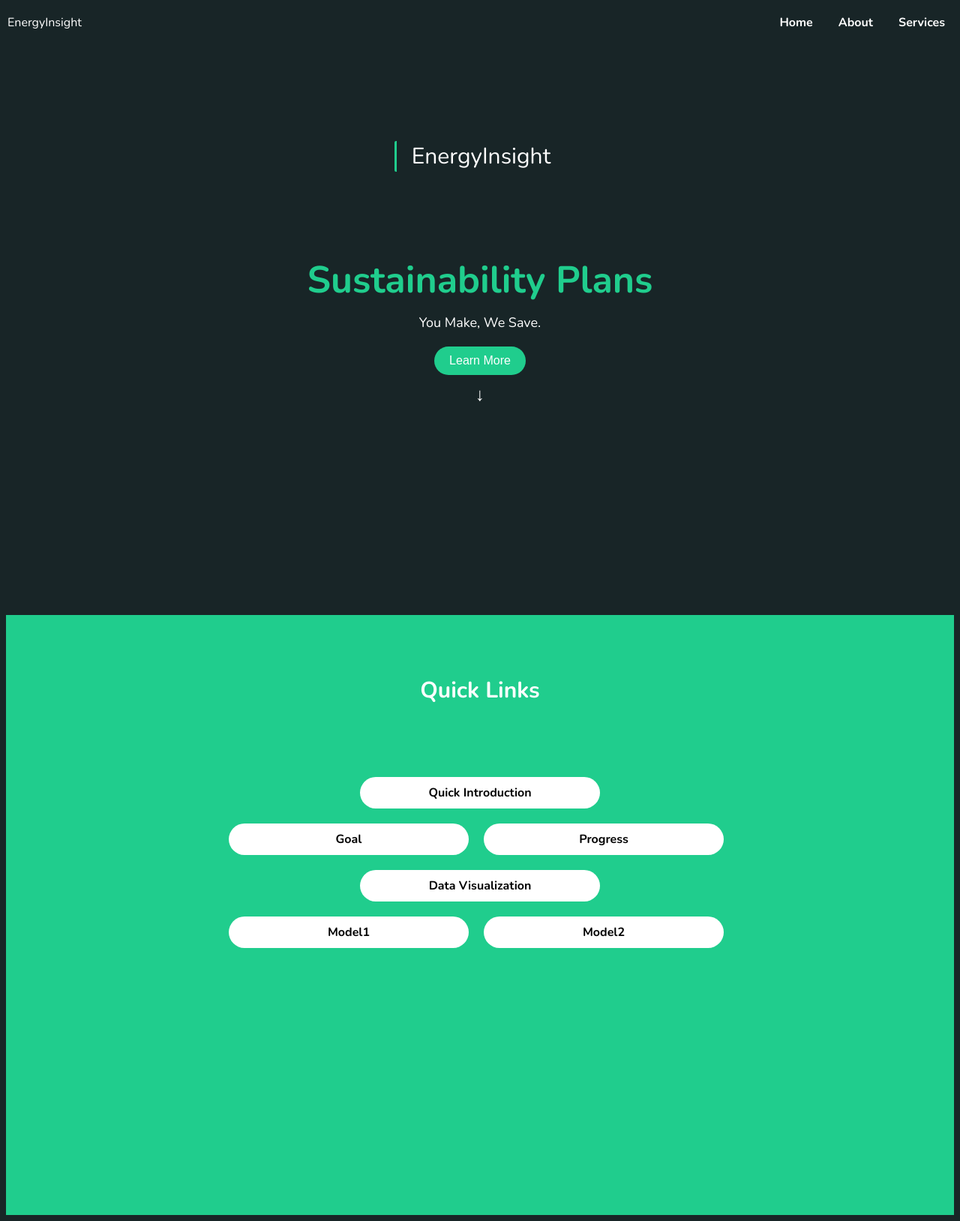
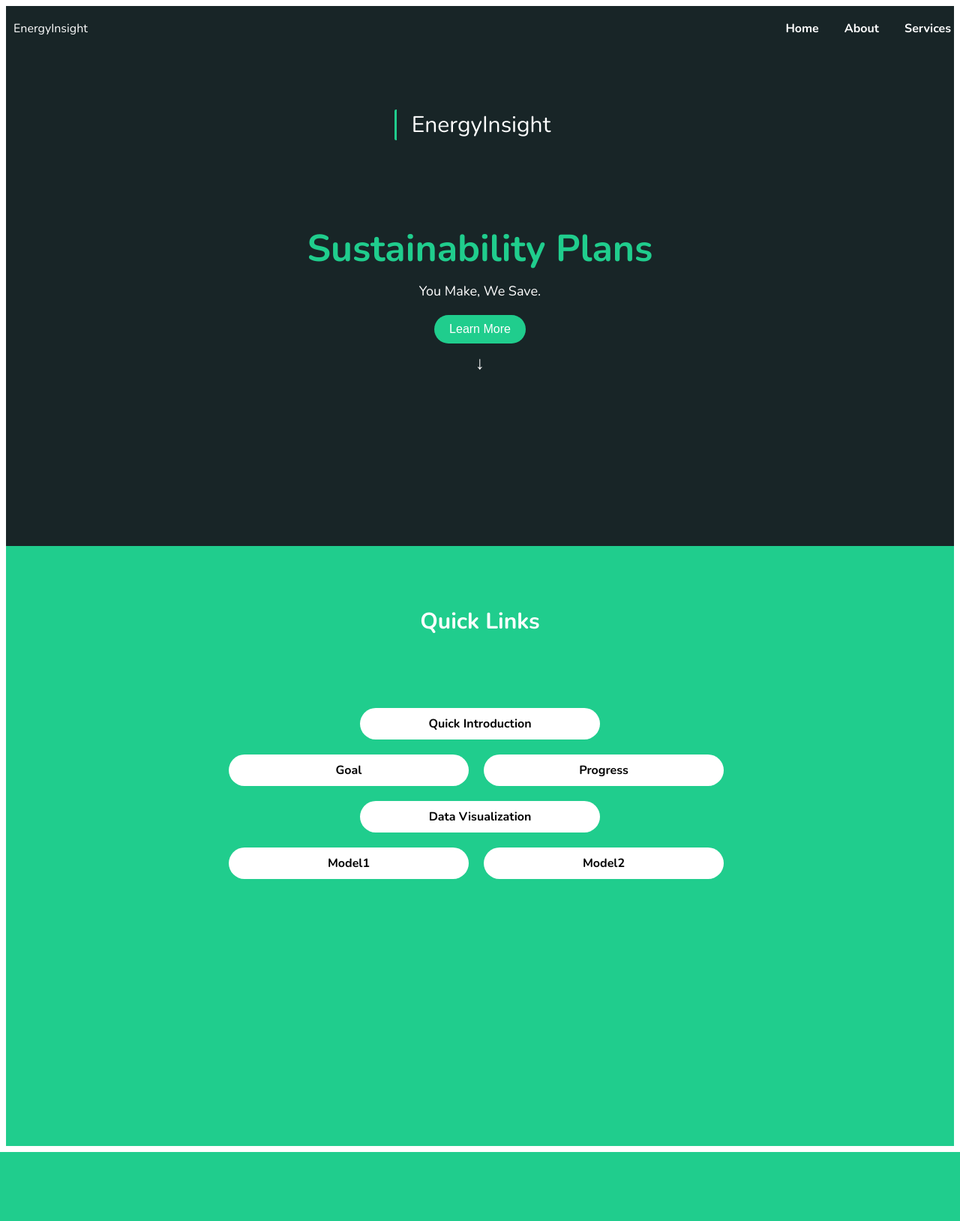
Before and after one commit to ishubhgupta/Energy-Insight, a PHP site: page / in a window 1280 px wide. Shown: the whole page at 75% size. After the commit the page ends 1536 px from the top, so only its background shows below. Run offline with PHP 8.4, Linux system fonts and the light colour scheme.

Commit message:
small modification in code

```diff
--- a/Dump/css/index.css
+++ b/Dump/css/index.css
@@ -1,30 +1,26 @@
 body {
-    background-color: #182527;
+    /* background-color: #182527; */
     color: #ffffff;
     font-family: "Nunito", sans-serif;
     font-optical-sizing: auto;
     font-weight: 200;
-    font-style: normal;
-    text-align: center;
+    /* font-style: normal; */
+    /* text-align: center; */
 }
 
 header.navbar {
     display: flex;
     justify-content: space-between;
     align-items: center;
-    padding: 10px 10px;
+    padding: 10px;
     position: fixed;
     width: 100%;
-    top: 0;
     height: 5vh;
-    right: 0px;
-    left: 0px;
 
 }
 
 .navbar h1 {
     font-size: 24px;
-    margin: 0;
 }
 
 .left-nav {
@@ -46,12 +42,12 @@
 
 
 .main-content {
-    margin-top: 50px;
     display: flex;
     flex-direction: column;
     align-items: center;
     justify-content: center;
     height: 90vh;
+    width: 100%;
     background-color: #182527;
 }
 
@@ -96,7 +92,6 @@
 
 .quick-link {
     text-align: center;
-    margin-top: 50px; /* Adjust the top margin as needed */
     height: 100vh;
     width: 100%;
     background-color: #20cd8d;
@@ -133,6 +128,8 @@
     display: inline-block;
     font-size: 16px;
 }
+
+
 .links:hover{
     width: 305px;
     height: 25px;
```
